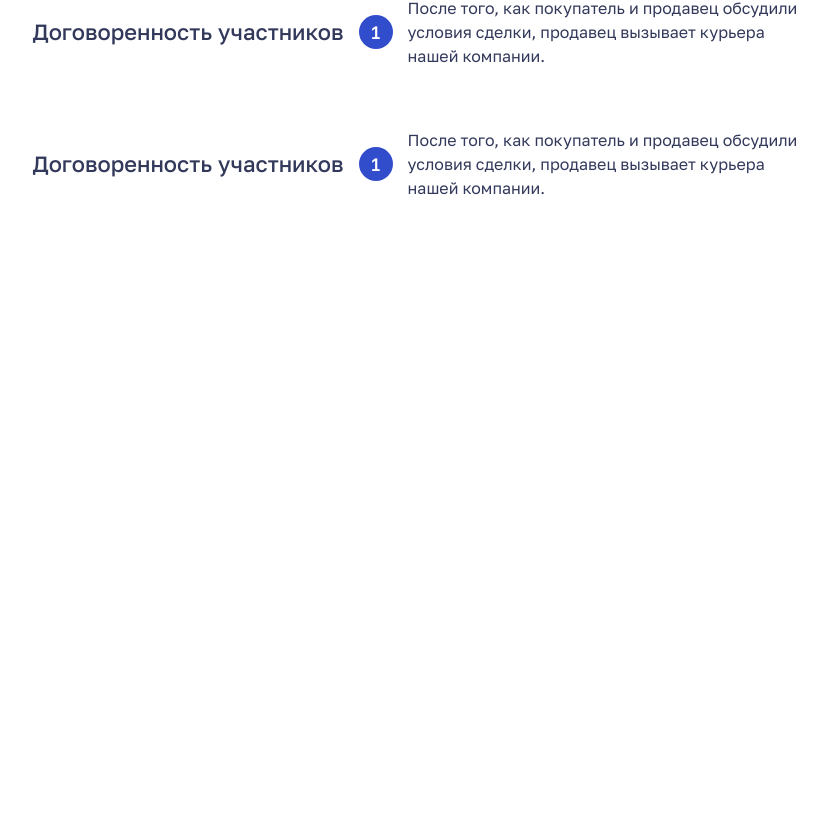
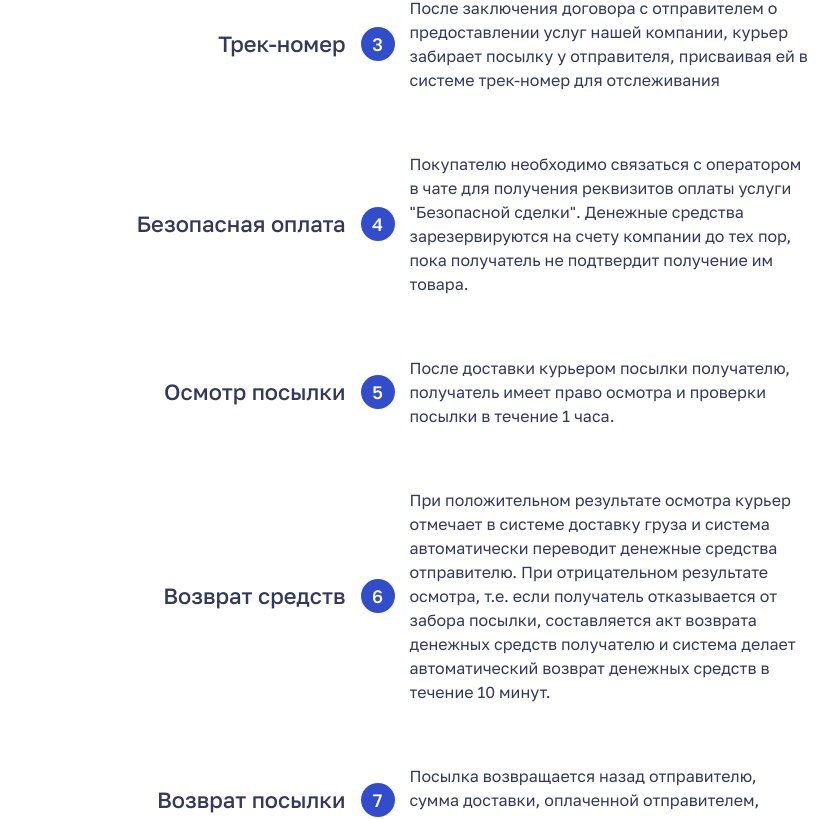
Before and after one commit to latttysh/shipping-company, a React (Create React App) app in the folder frontend/: page / in a window 1280 px wide. Shown: the part 4044-4863 px from the top of the page, without its empty margins (219-1057 px from the left). Before the commit the page ends 4244 px from the top, so only its background shows below. Built offline with nearby package versions, Linux system fonts and the light colour scheme.

Commit message:
main page

```diff
--- a/frontend/src/App.js
+++ b/frontend/src/App.js
@@ -14,7 +14,7 @@ function App() {
       <Route path="check" element={<Check />} />
       <Route path="adminpageonly" element={<Admin />} /> */}
       </Routes>
-      {/* <Header /> */}
+      <Header />
     </>
   );
 }
--- a/frontend/src/pages/Main/index.jsx
+++ b/frontend/src/pages/Main/index.jsx
@@ -166,7 +166,7 @@ function Main() {
             <div className={styles.counter}>1</div>
             <div className={styles.level__description}>
               После того, как покупатель и продавец обсудили условия сделки, продавец вызывает
-              курьера нашей компании.{' '}
+              курьера нашей компании.
             </div>
           </div>
           <div className={styles.level}>
@@ -178,19 +178,47 @@ function Main() {
             </div>
           </div>
           <div className={styles.level}>
-            <div className={styles.level__title}>Договоренность участников</div>
-            <div className={styles.counter}>1</div>
+            <div className={styles.level__title}>Трек-номер</div>
+            <div className={styles.counter}>3</div>
             <div className={styles.level__description}>
-              После того, как покупатель и продавец обсудили условия сделки, продавец вызывает
-              курьера нашей компании.{' '}
+              После заключения договора с отправителем о предоставлении услуг нашей компании, курьер
+              забирает посылку у отправителя, присваивая ей в системе трек-номер для отслеживания
             </div>
           </div>
           <div className={styles.level}>
-            <div className={styles.level__title}>Договоренность участников</div>
-            <div className={styles.counter}>1</div>
+            <div className={styles.level__title}>Безопасная оплата</div>
+            <div className={styles.counter}>4</div>
             <div className={styles.level__description}>
-              После того, как покупатель и продавец обсудили условия сделки, продавец вызывает
-              курьера нашей компании.{' '}
+              Покупателю необходимо связаться с оператором в чате для получения реквизитов оплаты
+              услуги "Безопасной сделки". Денежные средства зарезервируются на счету компании до тех
+              пор, пока получатель не подтвердит получение им товара.
+            </div>
+          </div>
+          <div className={styles.level}>
+            <div className={styles.level__title}>Осмотр посылки</div>
+            <div className={styles.counter}>5</div>
+            <div className={styles.level__description}>
+              После доставки курьером посылки получателю, получатель имеет право осмотра и проверки
+              посылки в течение 1 часа.
+            </div>
+          </div>
+          <div className={styles.level}>
+            <div className={styles.level__title}>Возврат средств</div>
+            <div className={styles.counter}>6</div>
+            <div className={styles.level__description}>
+              При положительном результате осмотра курьер отмечает в системе доставку груза и
+              система автоматически переводит денежные средства отправителю. При отрицательном
+              результате осмотра, т.е. если получатель отказывается от забора посылки, составляется
+              акт возврата денежных средств получателю и система делает автоматический возврат
+              денежных средств в течение 10 минут.
+            </div>
+          </div>
+          <div className={styles.level}>
+            <div className={styles.level__title}>Возврат посылки</div>
+            <div className={styles.counter}>7</div>
+            <div className={styles.level__description}>
+              Посылка возвращается назад отправителю, сумма доставки, оплаченной отправителем,
+              возврату не подлежит.
             </div>
           </div>
         </div>
--- a/frontend/src/pages/Main/main.module.scss
+++ b/frontend/src/pages/Main/main.module.scss
@@ -258,6 +258,7 @@
 }
 
 .safe {
+  margin-bottom: 160px;
   .safe__title {
     font-size: 32px;
     line-height: 38px;
@@ -280,6 +281,7 @@
   .level {
     display: flex;
     align-items: center;
+    justify-content: flex-end;
     gap: 15px;
     width: 777px;
     .level__title {
```
